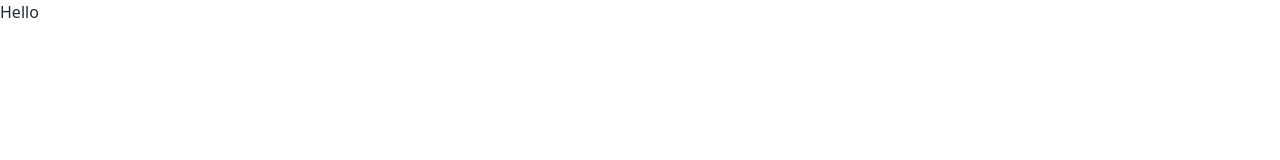
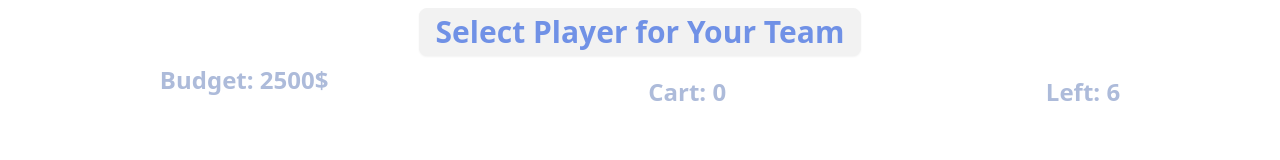
Before and after one commit to Fayshal007/player-selection, a plain HTML site: page index.html in a window 1280 px wide. Drawn offline with nearby package versions, Linux system fonts and the light colour scheme.

Commit message:
navbar design done

```diff
--- a/index.html
+++ b/index.html
@@ -9,8 +9,21 @@
     <title>Player Selection</title>
 </head>
 
-<body>
-    <h1>Hello</h1>
+<body class="container mx-auto">
+    <header >
+        <nav>
+            <div class="navbar bg-base-100">
+                <div class="navbar-center mx-auto">
+                    <a class="btn hover:bg-[#3D52A0] text-[#7091E6] hover:text-white text-3xl font-bold">Select Player for Your Team</a>
+                </div>
+            </div>
+        </nav>
+        <section class="flex lg:justify-around space-y-3">
+            <h1 class="font-bold text-2xl text-[#ADBBDA]">Budget: <span>2500</span>$</h1>
+            <h1 class="font-bold text-2xl text-[#ADBBDA]">Cart: <span>0</span></h1>
+            <h1 class="font-bold text-2xl text-[#ADBBDA]">Left: <span>6</span></h1>
+        </section>
+    </header>
 </body>
 
 </html>
```
